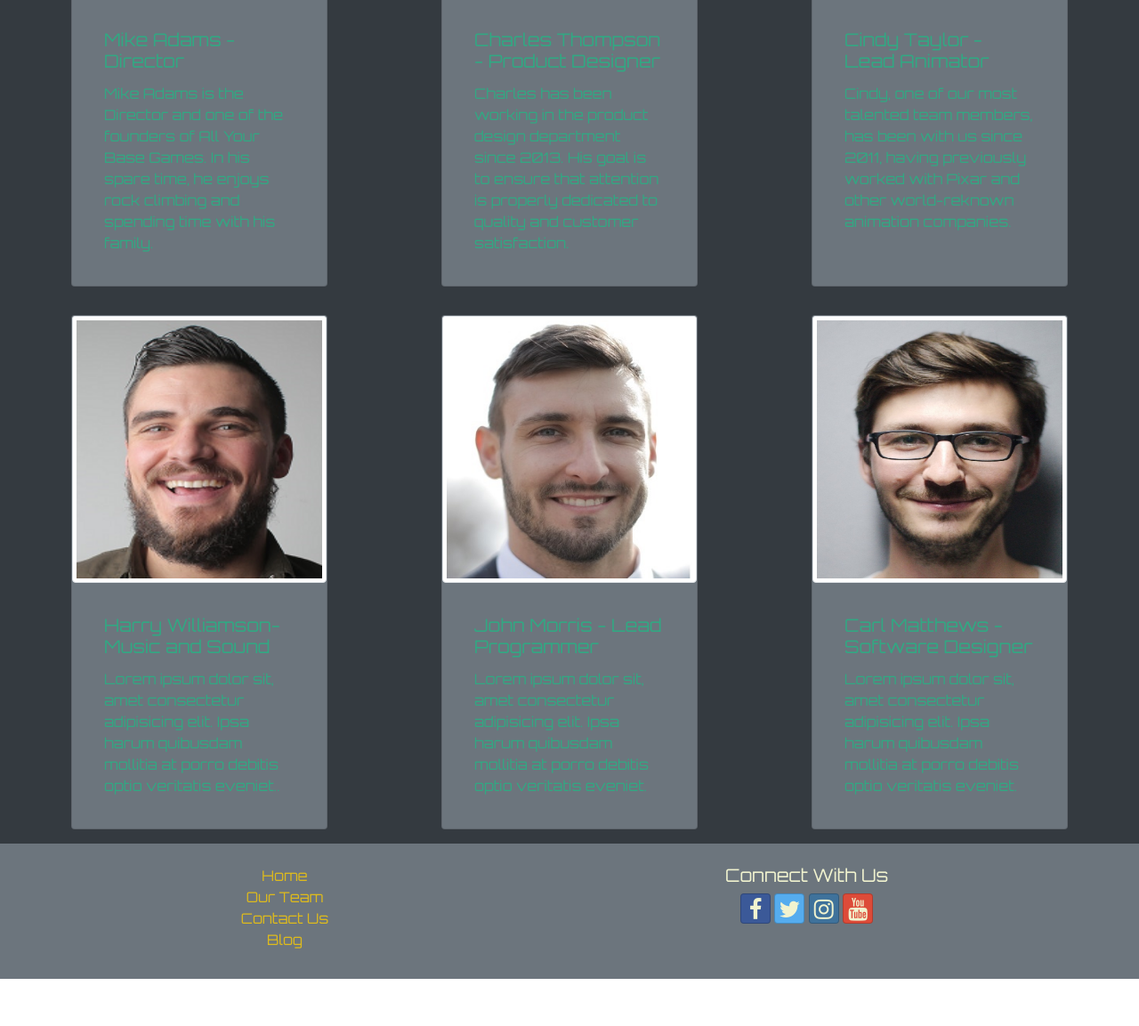
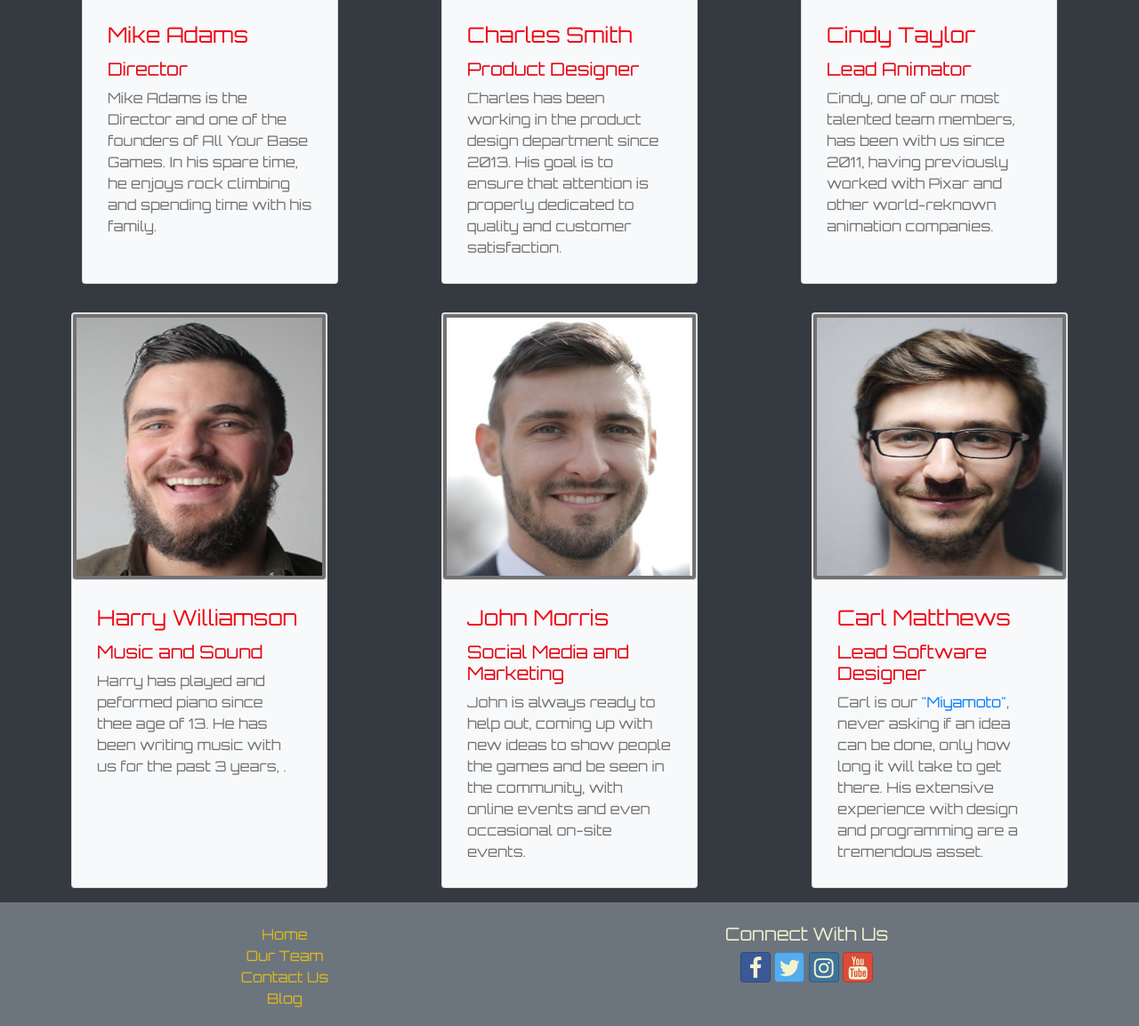
Before and after one commit to peondg-Nucamp/gaming-site-portfolio-project, a website: page ourTeam.html in a window 1280 px wide. Shown: the part 396-1549 px from the top of the page at 89% size. Before the commit the page ends 1496 px from the top, so only its background shows below. Drawn offline with nearby package versions, Linux system fonts and the light colour scheme.

Commit message:
Further changes to Our Team Page

```diff
--- a/css/styles.scss
+++ b/css/styles.scss
@@ -2,6 +2,9 @@ $header-font: "Orbitron";
 $navbar-green: #32a883;
 $link-color: rgb(221, 186, 29);
 $icon-color: rgb(241, 243, 207);
+$nes-dark-red: #f00918;
+$nes-red: #e4000f;
+$nes-grey: rgba(26, 23, 23, 0.596);
 
 i {
     color: $navbar-green;
@@ -73,3 +76,20 @@ li {
     background-position: center;
     background-image: url('../img/background-image.jpg');
 }
+
+.card-body {
+    h4 {
+        color: $nes-dark-red;
+    }
+    h5 {
+        color: $nes-red;
+    }
+}
+
+p.card-text {
+    color: $nes-grey;
+}
+
+.img-thumbnail {
+    background-color: $nes-grey;
+}
--- a/ourTeam.html
+++ b/ourTeam.html
@@ -59,28 +59,28 @@
             <div class="col">
                 <div class="card-deck">
                     <!-- First Card  -->
-                    <div class="card bg-secondary mx-auto ml-sm-auto mr-sm-3 mr-md-4 mr-lg-5 my-3" style="max-width: 18rem;">
+                    <div class="card bg-light mx-auto ml-sm-auto mr-sm-3 mr-md-4 my-3" style="max-width: 18rem;">
                             <img src="img/mike-adams-headshot.jpg" class="card-img-top img-thumbnail" alt="Mike Adams Picture">
-                        <div class="card-body m-3">
-                            <h5 class="card-title">Mike Adams - Director</h5>
+                        <div class="card-body m-2">
+                            <h4 class="card-title">Mike Adams</h4><h5>Director</h5>
                             <p class="card-text">Mike Adams is the Director and one of the founders of All Your Base Games. In his spare time, he enjoys rock climbing and spending time with his family.</p>
                         </div>
                     </div>
                     <!-- End First Card  -->
                     <!-- Second Card  -->
-                    <div class="card bg-secondary mx-auto my-3" style="max-width: 18rem;">
+                    <div class="card bg-light mx-auto my-3" style="max-width: 18rem;">
                         <img src="img/charles-thompson-headshot.jpg" class="card-img-top img-thumbnail" alt="Charles Thompson Picture">
-                        <div class="card-body m-3">
-                            <h5 class="card-title">Charles Thompson - Product Designer</h5>
+                        <div class="card-body m-2">
+                            <h4 class="card-title">Charles Smith</h4><h5>Product Designer</h5>
                             <p class="card-text">Charles has been working in the product design department since 2013. His goal is to ensure that attention is properly dedicated to quality and customer satisfaction. </p>
                         </div>
                     </div>
                     <!-- End Second Card  -->
                     <!-- Third Card  -->
-                    <div class="card bg-secondary mx-auto ml-sm-3 mr-sm-auto ml-md-4 ml-lg-5 my-3" style="max-width: 18rem;">
+                    <div class="card bg-light mx-auto ml-sm-3 mr-sm-auto ml-md-4 my-3" style="max-width: 18rem;">
                         <img src="img/cindy-taylor-headshot.jpg" class="card-img-top img-thumbnail" alt="Cindy Taylor Picture">
-                        <div class="card-body m-3">
-                            <h5 class="card-title">Cindy Taylor - Lead Animator</h5>
+                        <div class="card-body m-2">
+                            <h4 class="card-title">Cindy Taylor</h4><h5>Lead Animator</h5>
                             <p class="card-text">Cindy, one of our most talented team members, has been with us since 2011, having previously worked with Pixar and other world-reknown animation companies. </p>
                         </div>
                     </div>
@@ -92,31 +92,31 @@
             <div class="col">
                 <div class="card-deck">
                     <!-- Fourth Card  -->
-                    <div class="card bg-secondary mx-auto ml-sm-auto mr-sm-3 mr-md-4 mr-lg-5 my-3" style="max-width: 18rem;">
+                    <div class="card bg-light mx-auto ml-sm-auto mr-sm-3 mr-md-4 mr-lg-5 my-3" style="max-width: 18rem;">
                         <img src="img/harry-williamson-headshot.jpg" class="card-img-top img-thumbnail" alt="Harry Williamson Picture">
-                        <div class="card-body m-3">
-                            <h5 class="card-title">Harry Williamson- Music and Sound</h5>
-                            <p class="card-text">Lorem ipsum dolor sit, amet consectetur adipisicing elit. Ipsa harum quibusdam mollitia at porro debitis optio veritatis eveniet..</p>
+                        <div class="card-body m-2">
+                            <h4 class="card-title">Harry Williamson</h4><h5>Music and Sound</h5>
+                            <p class="card-text">Harry has played and peformed piano since thee age of 13. He has been writing music with us for the past 3 years, .</p>
                         </div>
                     </div>
                     <!-- End Fourth Card  -->
 
                     <!-- Fifth Card  -->
-                    <div class="card bg-secondary mx-auto my-3" style="max-width: 18rem;">
+                    <div class="card bg-light mx-auto my-3" style="max-width: 18rem;">
                         <img src="img/john-morris-headshot.jpg" class="card-img-top img-thumbnail" alt="John Morris Picture">
-                        <div class="card-body m-3">
-                            <h5 class="card-title">John Morris - Lead Programmer</h5>
-                            <p class="card-text">Lorem ipsum dolor sit, amet consectetur adipisicing elit. Ipsa harum quibusdam mollitia at porro debitis optio veritatis eveniet.</p>
+                        <div class="card-body m-2">
+                            <h4 class="card-title">John Morris</h4><h5>Social Media and Marketing</h5>
+                            <p class="card-text">John is always ready to help out, coming up with new ideas to show people the games and be seen in the community, with online events and even occasional on-site events.</p>
                         </div>
                     </div>
                     <!-- End Fifth Card  -->
 
                     <!-- Sixth Card  -->
-                    <div class="card bg-secondary mx-auto ml-sm-3 mr-sm-auto ml-md-4 ml-lg-5 my-3" style="max-width: 18rem;">
+                    <div class="card bg-light mx-auto ml-sm-3 mr-sm-auto ml-md-4 ml-lg-5 my-3" style="max-width: 18rem;">
                         <img src="img/carl-matthews-headshot.jpg" class="card-img-top img-thumbnail" alt="Carl Matthews Picture">
-                        <div class="card-body m-3">
-                            <h5 class="card-title">Carl Matthews - Software Designer</h5>
-                            <p class="card-text">Lorem ipsum dolor sit, amet consectetur adipisicing elit. Ipsa harum quibusdam mollitia at porro debitis optio veritatis eveniet.</p>
+                        <div class="card-body m-2">
+                            <h4 class="card-title">Carl Matthews</h4><h5>Lead Software Designer</h5>
+                            <p class="card-text">Carl is our <a href="$">"Miyamoto"</a>, never asking if an idea can be done, only how long it will take to get there. His extensive experience with design and programming are a tremendous asset.</p>
                         </div>
                     </div>
                     <!-- End Sixth Card  -->
```
Also changed, not shown: css/styles.css.
